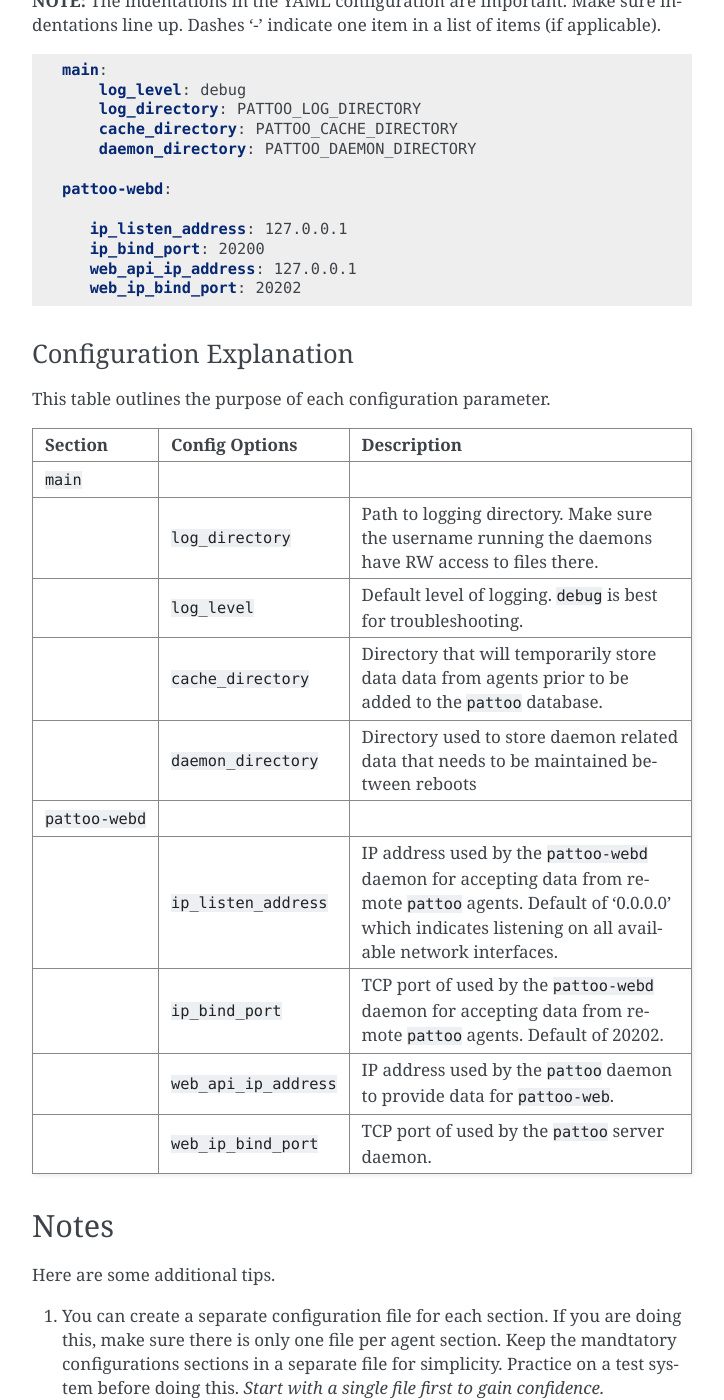
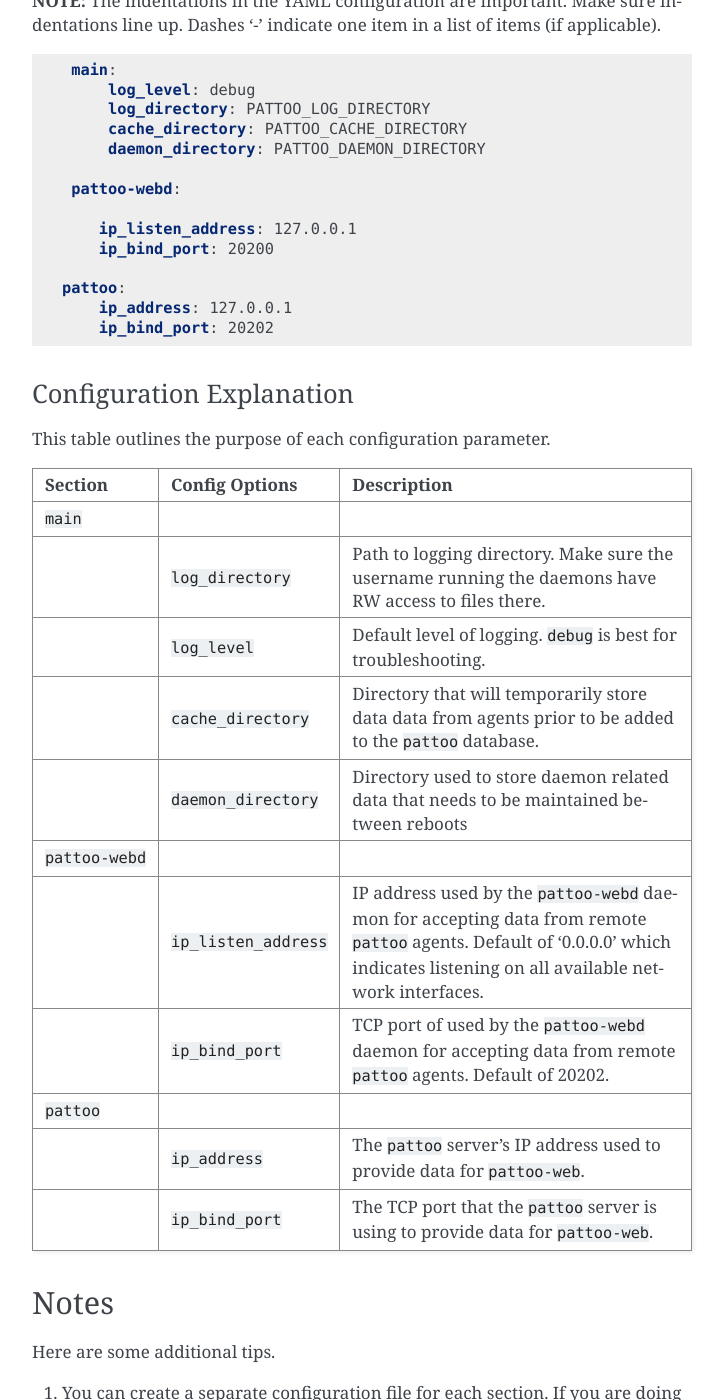
Before and after one commit to PalisadoesFoundation/pattoo-web, a Sphinx documentation site: the page built from docs/configuration.rst, in a window 1280 px wide and 1400 px high, scrolled down 1095 px. Shown: the whole window, without its empty margins (388-1112 px from the left). Built offline with Sphinx 7.4.7, drawn with Linux system fonts in a browser that asks for light colours.

Commit message:
PattooShared v0.0.53

```diff
--- a/docs/configuration.rst
+++ b/docs/configuration.rst
@@ -51,8 +51,10 @@ The ``config.yaml`` file created from the template will have sections that you w
 
       ip_listen_address: 127.0.0.1
       ip_bind_port: 20200
-      web_api_ip_address: 127.0.0.1
-      web_ip_bind_port: 20202
+
+  pattoo:
+      ip_address: 127.0.0.1
+      ip_bind_port: 20202
 
 
 Configuration Explanation
@@ -90,12 +92,15 @@ This table outlines the purpose of each configuration parameter.
    * -
      - ``ip_bind_port``
      - TCP port of used by the ``pattoo-webd`` daemon for accepting data from remote ``pattoo`` agents. Default of 20202.
+   * - ``pattoo``
+     -
+     -
    * -
-     - ``web_api_ip_address``
-     - IP address used by the ``pattoo`` daemon to provide data for ``pattoo-web``.
+     - ``ip_address``
+     - The ``pattoo`` server's IP address used to provide data for ``pattoo-web``.
    * -
-     - ``web_ip_bind_port``
-     - TCP port of used by the ``pattoo`` server daemon.
+     - ``ip_bind_port``
+     - The TCP port that the ``pattoo`` server is using to provide data for ``pattoo-web``.
 
 
 Notes
```
Also changed, not shown: 1 other file.
